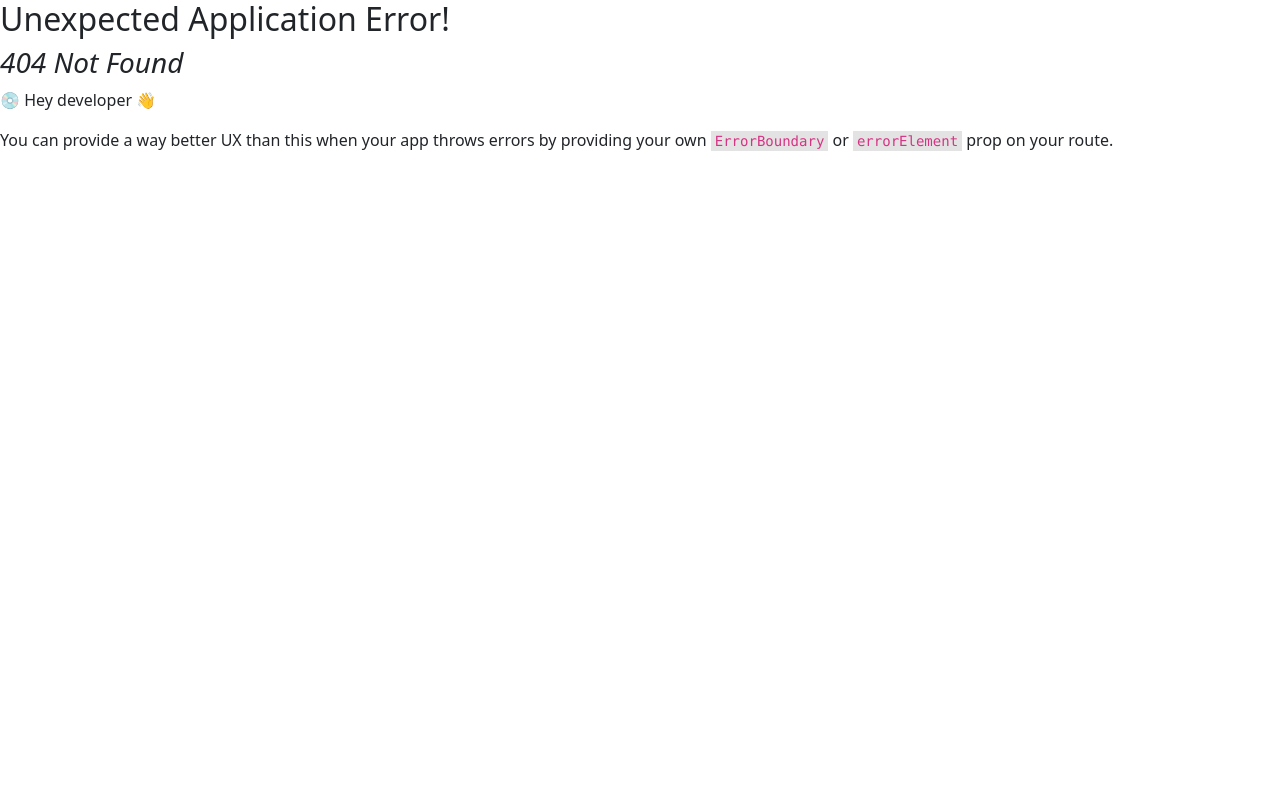
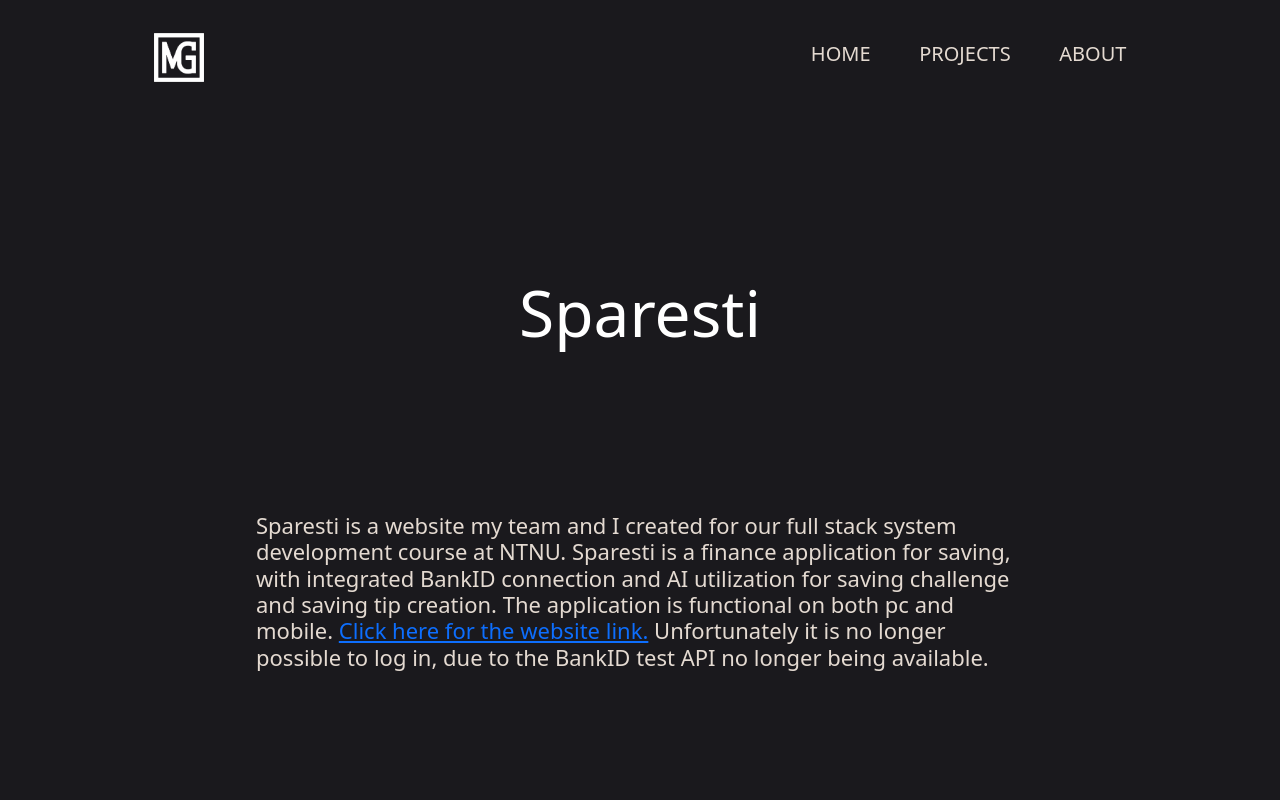
Before and after one commit to MagnusG03/magnusgrini.com, a React (Vite) app: page /projects/sparesti in a window 1280 px wide. Before the commit this address had no page. Shown: the top 800 px of the page. Built offline with nearby package versions, Linux system fonts and the light colour scheme.

Commit message:
Add Sparesti project

```diff
--- a/src/Home.tsx
+++ b/src/Home.tsx
@@ -4,6 +4,7 @@ import ProjectPreview from "./components/ProjectPreview";
 import magnusgriniImage from "./assets/projectThumbnails/magnusgrini.com.png";
 import pathsImage from "./assets/projectThumbnails/paths.png";
 import weighttrackerImage from "./assets/projectThumbnails/weighttracker.png";
+import sparestiImage from "./assets/projectImages/sparestiImages/1.png";
 
 function Home() {
   return (
@@ -31,6 +32,11 @@ function Home() {
             img={pathsImage}
             link="/projects/paths"
           />
+          <ProjectPreview
+            title="Sparesti"
+            img={sparestiImage}
+            link="/projects/sparesti"
+          />
         </div>
       </div>
       <Footer />
--- a/src/main.tsx
+++ b/src/main.tsx
@@ -8,6 +8,7 @@ import About from "./About";
 import MagnusGrini from "./projects/MagnusGrini";
 import WeightTracker from "./projects/WeightTracker";
 import Paths from "./projects/Paths";
+import Sparesti from "./projects/Sparesti";
 
 const router = createBrowserRouter([
   {
@@ -34,6 +35,10 @@ const router = createBrowserRouter([
     path: "/projects/paths",
     element: <Paths />,
   },
+  {
+    path: "/projects/sparesti",
+    element: <Sparesti />,
+  },
 ]);
 
 ReactDOM.createRoot(document.getElementById("root") as HTMLElement).render(
--- /dev/null
+++ b/src/projects/Sparesti.tsx
@@ -0,0 +1,33 @@
+import Header from "../components/Header";
+import Footer from "../components/Footer";
+import { Link } from "react-router-dom";
+import img1 from "../assets/projectImages/sparestiImages/1.png";
+
+function Sparesti() {
+  return (
+    <div className="background">
+      <Header selectedItem="NONE" />
+      <div className="projectPageContent">
+        <h1 className="projectTitle2">Sparesti</h1>
+        <div className="projectAboutSection">
+          <h3 className="projectAboutText">
+            Sparesti is a website my team and I created for our full stack system development course at NTNU. Sparesti is a finance application for saving, with integrated BankID connection and AI utilization for saving challenge and saving tip creation. The application is functional on both pc and mobile.{" "}
+            <Link
+              to="https://sparesti.no/auth"
+              target="_blank"
+            >
+              Click here for the website link.
+            </Link>{" "}
+            Unfortunately it is no longer possible to log in, due to the BankID test API no longer being available.
+          </h3>
+        </div>
+        <div className="textImageContainer">
+          <img src={img1} className="textImage" />
+        </div>
+      </div>
+      <Footer />
+    </div>
+  );
+}
+
+export default Sparesti;
```
Also changed, not shown: src/assets/projectImages/sparestiImages/1.png (added).
